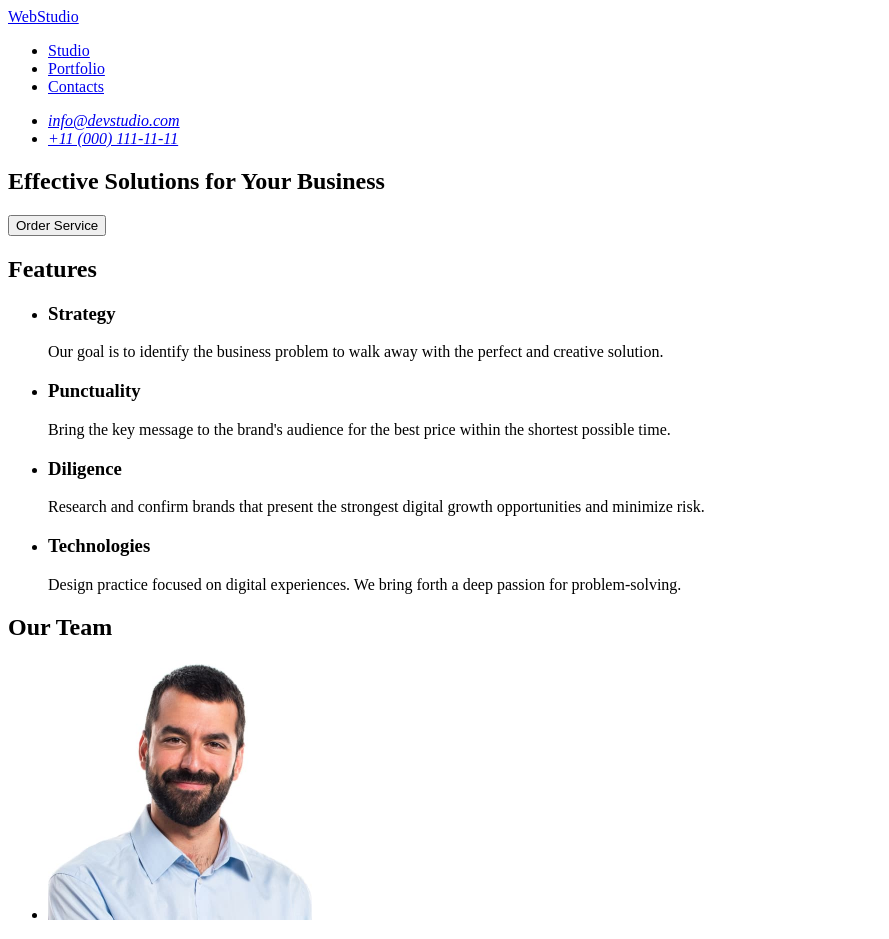
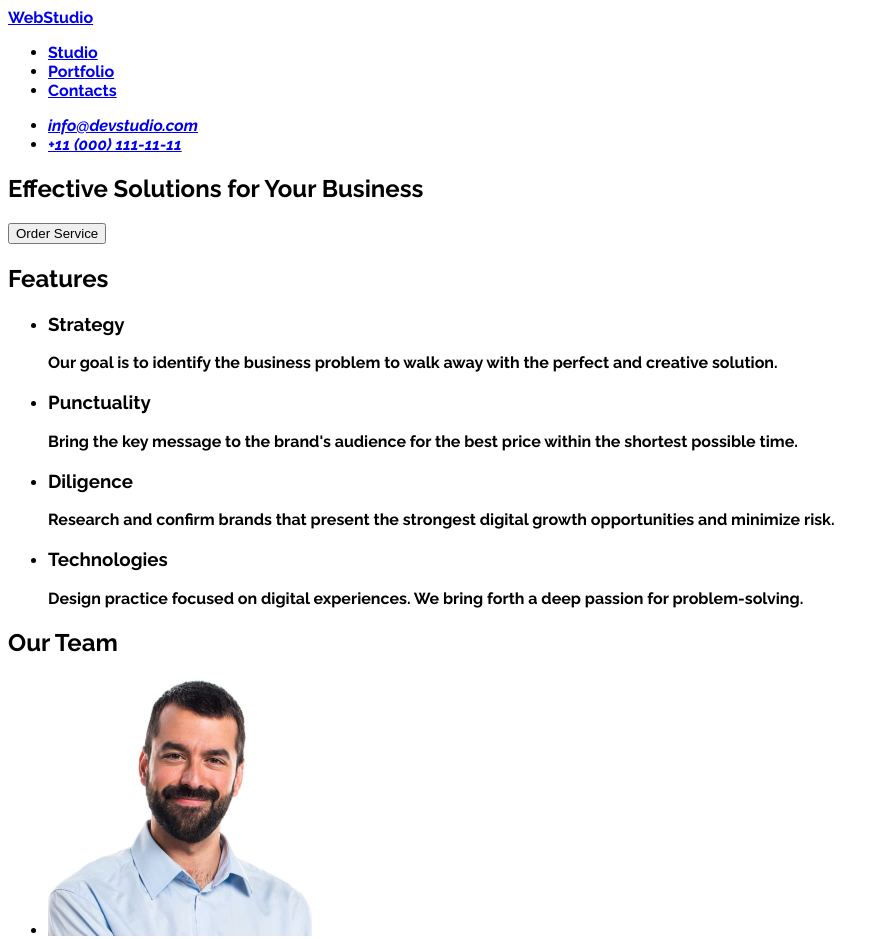
Before and after one commit to NataliiaTur/goit-markup-hw-02, a plain HTML site: page index.html in a window 1280 px wide. Shown: the top 939 px of the page, without its empty margins (0-889 px from the left). Drawn offline with Linux system fonts and the light colour scheme; files that its build step writes are made by us from their sources.

Commit message:
add fonts

```diff
--- a/css/styles.css
+++ b/css/styles.css
@@ -0,0 +1,3 @@
+body {
+    font-family: "Raleway", "Roboto", sans-serif;
+}
--- a/index.html
+++ b/index.html
@@ -3,8 +3,10 @@
 <head>
     <meta charset="UTF-8">
     <meta name="viewport" content="width=device-width, initial-scale=1.0">
-    <title>Webstudio</title>
-    <link rel="stylesheet" href=".css/styles.css" />
+    <link
+        href="https://fonts.googleapis.com/css2?family=Raleway:ital,wght@0,700;1,700&family=Roboto:wght@100;400;500;700&display=swap"
+        rel="stylesheet">
+    <link rel="stylesheet" href=".css/styles.css"/>
 </head>
 
 <body>
```
